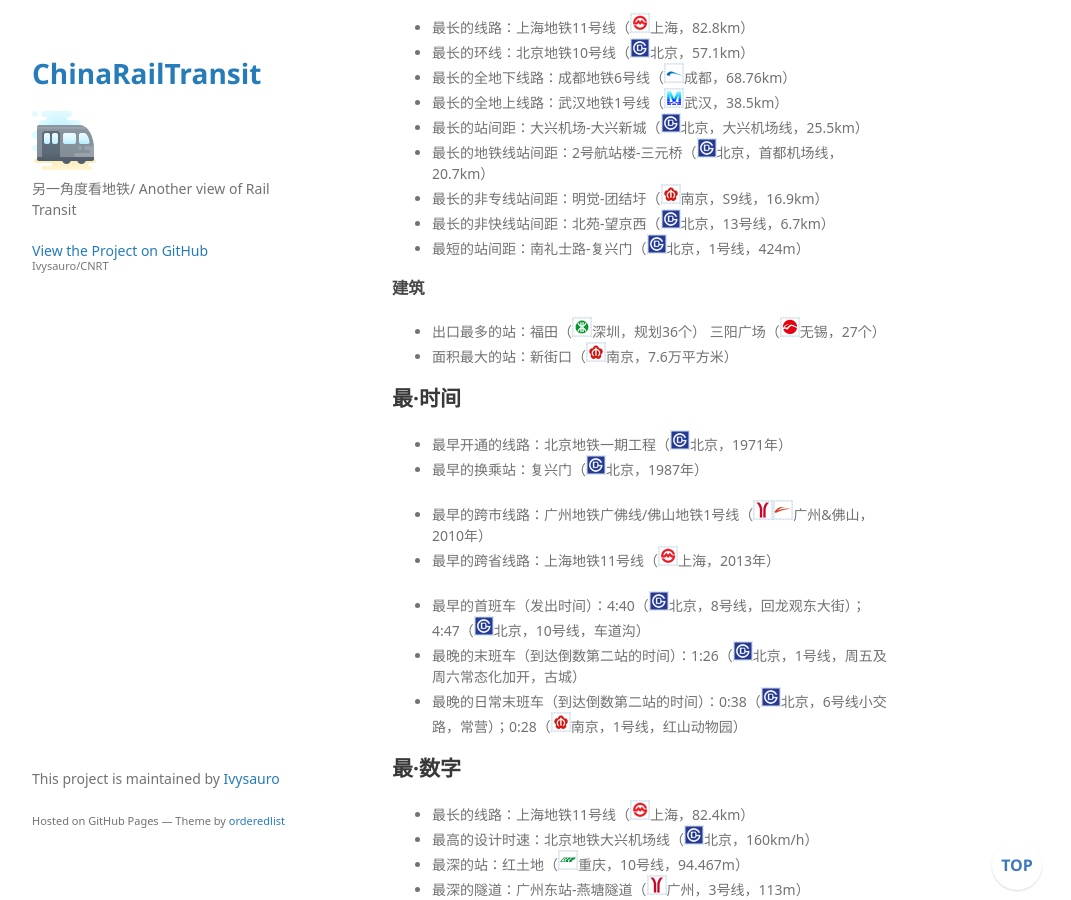
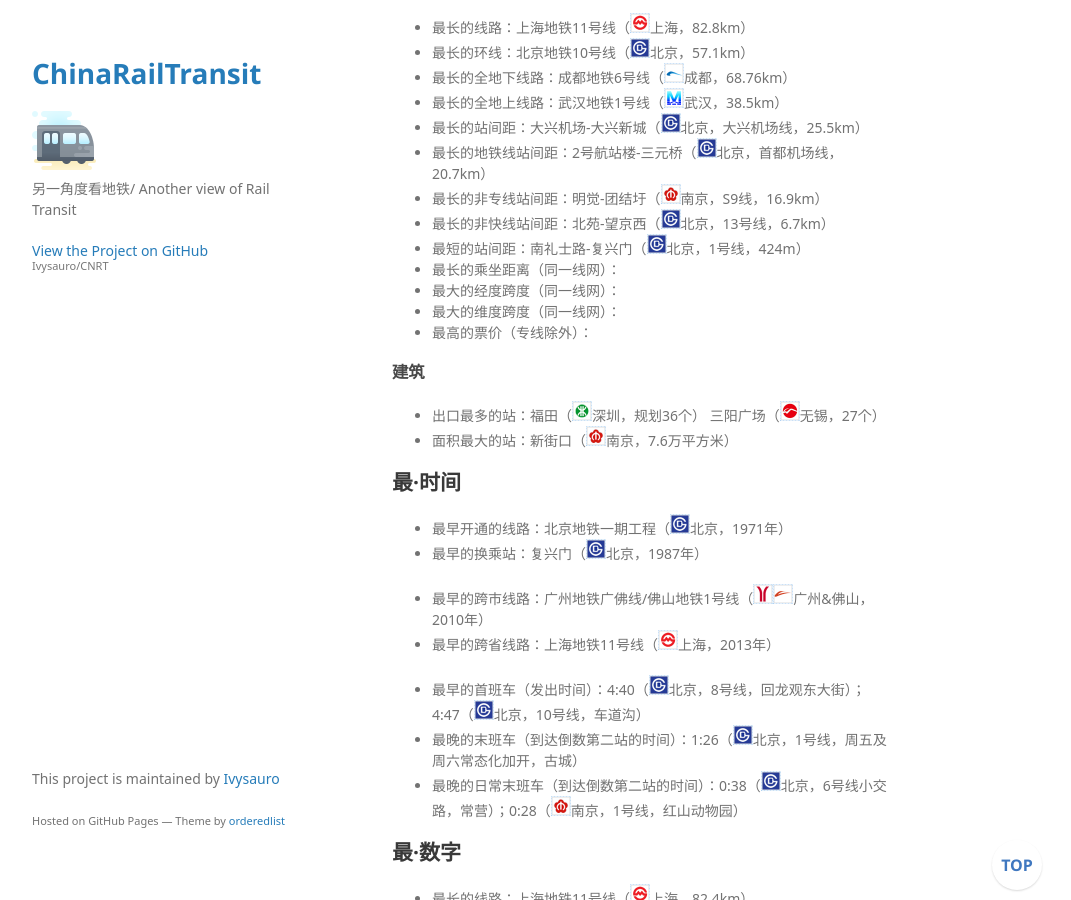
Before and after one commit to Ivysauro/CNRT, a Jekyll site: the page built from data/zui.md, in a window 1280 px wide and 900 px high, scrolled down 335 px. Shown: the whole window, without its empty margins (178-1249 px from the left). Built offline with Jekyll 4.4.1, drawn with Linux system fonts in a browser that asks for light colours; some web fonts are replaced; our own code applies the rules of GitHub Pages for plain Markdown files; a script that is not in the unit is left out.

Commit message:
🍊添加条目

```diff
--- a/data/zui.md
+++ b/data/zui.md
@@ -18,6 +18,10 @@
 - 最长的非专线站间距：明觉-团结圩（<img src="https://raw.githubusercontent.com/Ivysauro/CNRT/master/images/city/nj.gif" width="20" hegiht="20"/>南京，S9线，16.9km）
 - 最长的非快线站间距：北苑-望京西（<img src="https://raw.githubusercontent.com/Ivysauro/CNRT/master/images/city/bj.gif" width="20" hegiht="20"/>北京，13号线，6.7km）
 - 最短的站间距：南礼士路-复兴门（<img src="https://raw.githubusercontent.com/Ivysauro/CNRT/master/images/city/bj.gif" width="20" hegiht="20"/>北京，1号线，424m）
+- 最长的乘坐距离（同一线网）：
+- 最大的经度跨度（同一线网）：
+- 最大的维度跨度（同一线网）：
+- 最高的票价（专线除外）：
 
 ### 建筑
 - 出口最多的站：福田（<img src="https://raw.githubusercontent.com/Ivysauro/CNRT/master/images/city/sz.gif" width="20" hegiht="20"/>深圳，规划36个） 三阳广场（<img src="https://raw.githubusercontent.com/Ivysauro/CNRT/master/images/city/wx.gif" width="20" hegiht="20"/>无锡，27个）
```
